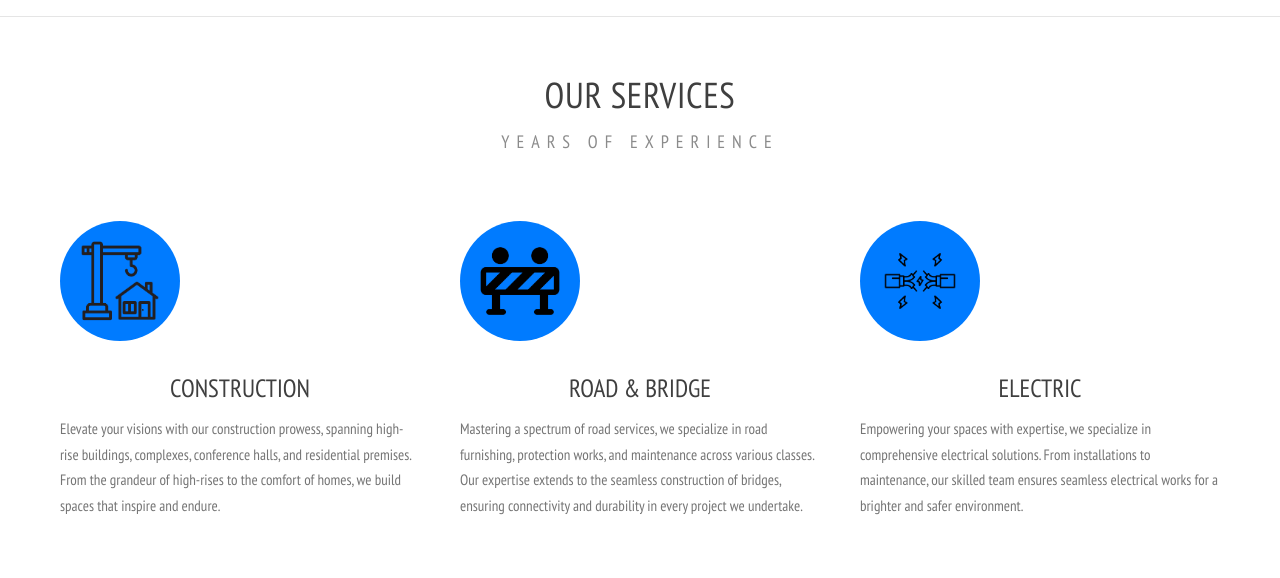
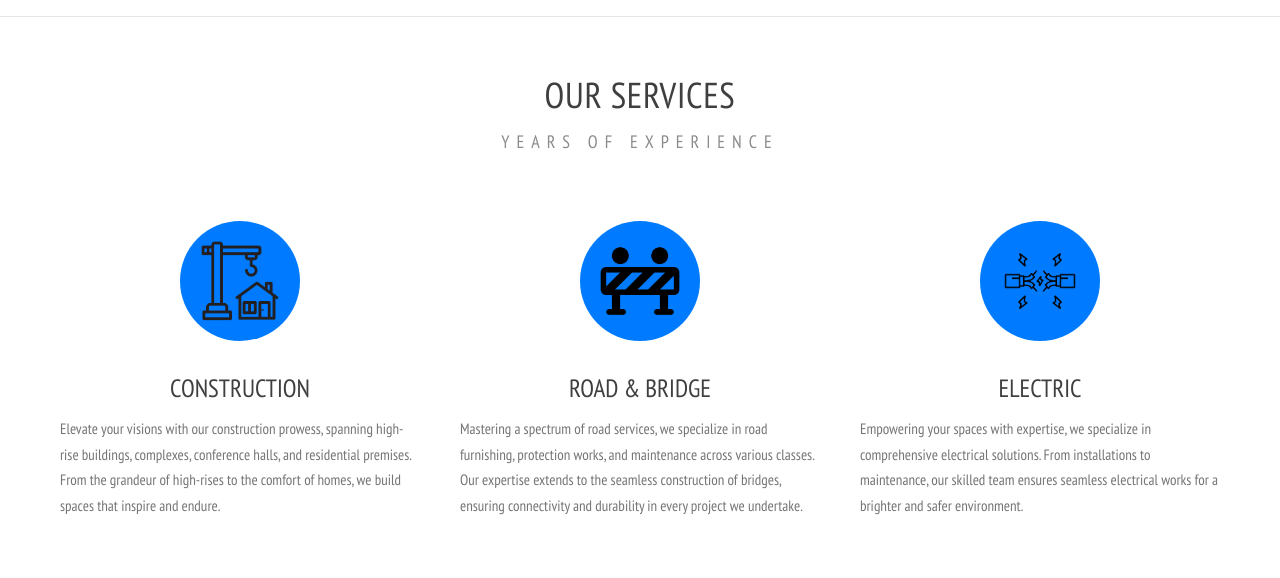
Before and after one commit to raymuthui/chacleat-website, a PHP site: page / in a window 1280 px wide. Shown: the part 604-1182 px from the top of the page. Run offline with PHP 8.4, Linux system fonts and the light colour scheme; some web fonts are replaced.

Commit message:
home page image fix

```diff
--- a/style.css
+++ b/style.css
@@ -338,6 +338,7 @@ footer {
   display: flex;
   flex-direction: column;
   gap: 35px;
+  place-items: center;
 }
 
 .home-services img {
```
